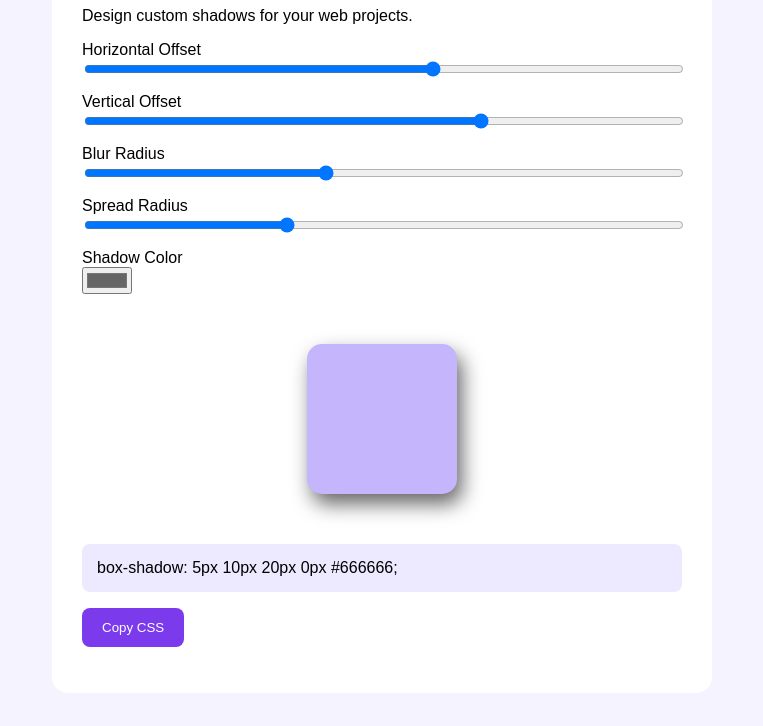
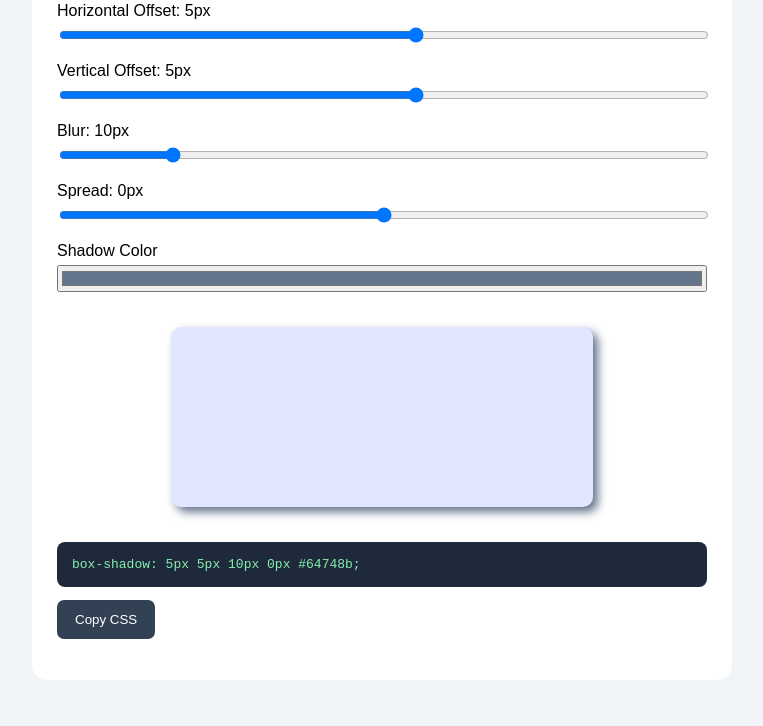
Before and after one commit to Leon7stanley/box-shadow-generator, a plain HTML site: page index.html in a window 1280 px wide. Shown: the part 136-862 px from the top of the page, without its empty margins (258-1021 px from the left). Drawn offline with Linux system fonts and the light colour scheme.

Commit message:
Improve CSS shadow preview and controls

```diff
--- a/index.html
+++ b/index.html
@@ -2,56 +2,59 @@
 <html lang="en">
 <head>
 <meta charset="UTF-8">
-<meta name="viewport" content="width=device-width, initial-scale=1.0">
+<meta name="viewport" content="width=device-width,initial-scale=1">
 <title>Box Shadow Generator</title>
 <style>
-body{font-family:Arial;background:#f5f3ff;padding:25px}
-main{max-width:600px;margin:auto;background:white;padding:30px;border-radius:16px}
-label{display:block;margin-top:12px}
-input[type=range]{width:100%}
-#preview{width:150px;height:150px;background:#c4b5fd;margin:50px auto;border-radius:15px}
-#code{background:#ede9fe;padding:15px;border-radius:8px;overflow-wrap:anywhere}
-button{background:#7c3aed;color:white;padding:12px 20px;border:0;border-radius:8px;cursor:pointer}
+body{font-family:Arial;background:#f1f5f9;padding:25px}
+main{max-width:650px;margin:auto;background:white;padding:25px;border-radius:15px}
+label{display:block;margin:15px 0 5px}
+input{width:100%}
+#preview{height:180px;background:#e0e7ff;border-radius:10px;margin:35px auto;width:65%}
+pre{background:#1e293b;color:#86efac;padding:15px;border-radius:8px;white-space:pre-wrap}
+button{background:#334155;color:white;border:0;padding:12px 18px;border-radius:7px;cursor:pointer}
 </style>
 </head>
 <body>
 <main>
-<h1>CSS Box Shadow Generator</h1>
-<p>Design custom shadows for your web projects.</p>
-<label>Horizontal Offset</label>
-<input id="x" type="range" min="-30" max="30" value="5" oninput="generate()">
-<label>Vertical Offset</label>
-<input id="y" type="range" min="-30" max="30" value="10" oninput="generate()">
-<label>Blur Radius</label>
-<input id="blur" type="range" min="0" max="50" value="20" oninput="generate()">
-<label>Spread Radius</label>
-<input id="spread" type="range" min="-10" max="20" value="0" oninput="generate()">
+<h1>Box Shadow Generator</h1>
+<label>Horizontal Offset: <span id="xv">5</span>px</label>
+<input id="x" type="range" min="-50" max="50" value="5">
+<label>Vertical Offset: <span id="yv">5</span>px</label>
+<input id="y" type="range" min="-50" max="50" value="5">
+<label>Blur: <span id="bv">10</span>px</label>
+<input id="blur" type="range" min="0" max="60" value="10">
+<label>Spread: <span id="sv">0</span>px</label>
+<input id="spread" type="range" min="-30" max="30" value="0">
 <label>Shadow Color</label>
-<input id="color" type="color" value="#666666" oninput="generate()">
+<input id="color" type="color" value="#64748b">
 <div id="preview"></div>
-<p id="code"></p>
-<button onclick="copyCode()">Copy CSS</button>
+<pre id="code"></pre>
+<button onclick="copyCSS()">Copy CSS</button>
 <p id="status"></p>
 </main>
 <script>
-function generate(){
- const ids=["x","y","blur","spread"];
- const values=ids.map(id=>document.getElementById(id).value+"px");
- const color=document.getElementById("color").value;
- const shadow=values.join(" ")+" "+color;
- document.getElementById("preview").style.boxShadow=shadow;
- document.getElementById("code").textContent="box-shadow: "+shadow+";";
- document.getElementById("status").textContent="";
+const ids=["x","y","blur","spread","color"];
+function update(){
+ const values=ids.map(id=>document.getElementById(id).value);
+ const [x,y,b,s,c]=values;
+ const css=`box-shadow: ${x}px ${y}px ${b}px ${s}px ${c};`;
+ document.getElementById("preview").style.boxShadow=
+ `${x}px ${y}px ${b}px ${s}px ${c}`;
+ document.getElementById("code").textContent=css;
+ ["x","y","blur","spread"].forEach((id,i)=>{
+  document.getElementById(["xv","yv","bv","sv"][i]).textContent=values[i];
+ });
 }
-async function copyCode(){
+ids.forEach(id=>document.getElementById(id).addEventListener("input",update));
+async function copyCSS(){
  try{
   await navigator.clipboard.writeText(document.getElementById("code").textContent);
   document.getElementById("status").textContent="CSS copied!";
  }catch{
-  document.getElementById("status").textContent="Please copy manually.";
+  document.getElementById("status").textContent="Please copy the CSS manually.";
  }
 }
-generate();
+update();
 </script>
 </body>
 </html>
```
